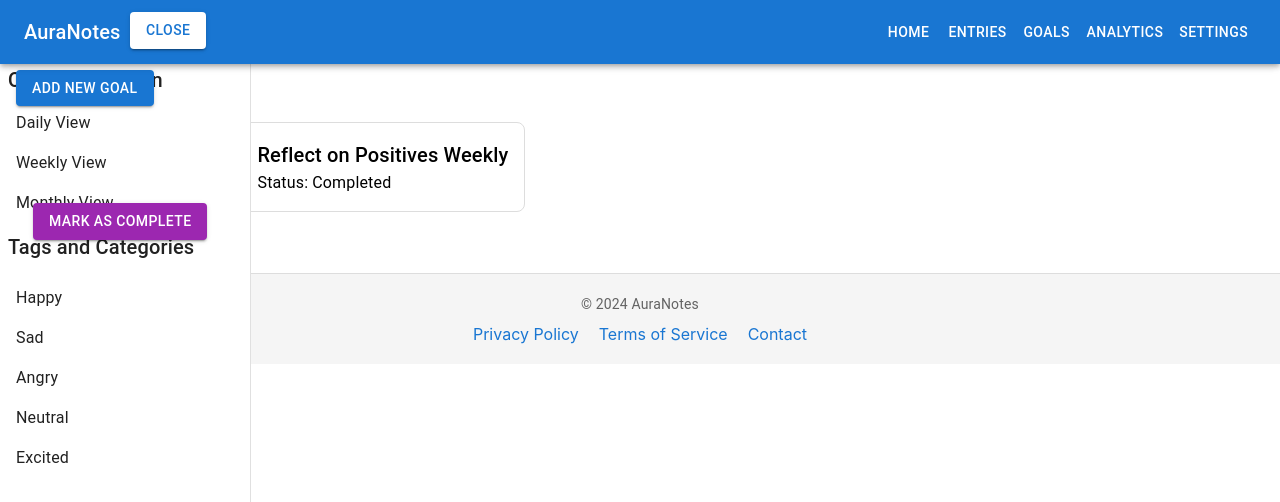
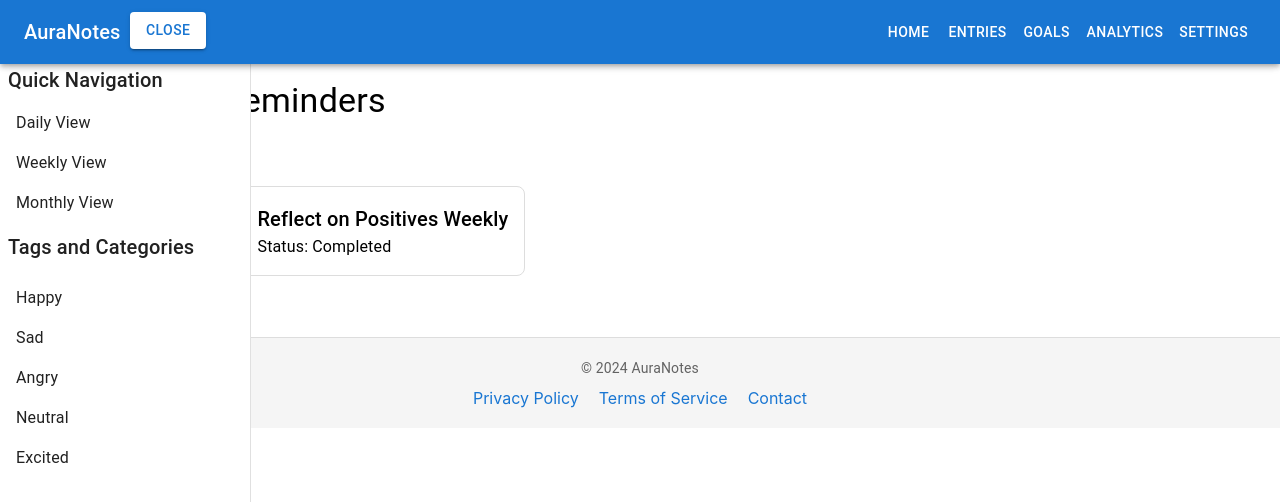
Before and after one commit to rkao2/journal-app, a React (Create React App) app: page /goals in a window 1280 px wide. Shown: the top 502 px of the page. Built offline with nearby package versions, Linux system fonts and the light colour scheme.

Commit message:
Sidebar covers correctly

```diff
--- a/src/pages/Goals.js
+++ b/src/pages/Goals.js
@@ -20,15 +20,15 @@ function Goals() {
   };
 
   return (
-    <Box className="goals" sx={{ padding: 2 }}>
+    <Box className="goals" sx={{ padding: 2, zIndex: 1, marginTop: 8 }}>
       <Typography variant="h4" gutterBottom>Your Goals & Reminders</Typography>
-      <Button variant="contained" color="primary" onClick={handleAddGoal}>
+      <Button variant="contained" color="primary" onClick={handleAddGoal} sx={{zIndex: -1}}>
         Add New Goal
       </Button>
-      <Grid2 container spacing={2} sx={{ marginTop: 2 }}>
+      <Grid2 container spacing={2} sx={{ marginTop: 2}}>
         {goals.map((goal) => (
           <Grid2 item xs={12} sm={6} md={4} key={goal.id}>
-            <Box className="goal-item" sx={{ border: '1px solid #ddd', borderRadius: 2, padding: 2 }}>
+            <Box className="goal-item" sx={{ border: '1px solid #ddd', borderRadius: 2, padding: 2}}>
               <Typography variant="h6">{goal.title}</Typography>
               <Typography>Status: {goal.status}</Typography>
               {goal.status !== 'Completed' && (
@@ -36,7 +36,7 @@ function Goals() {
                   variant="contained"
                   color="secondary"
                   onClick={() => handleMarkComplete(goal.id)}
-                  sx={{ marginTop: 1 }}
+                  sx={{ marginTop: 1, zIndex: -1 }}
                 >
                   Mark as Complete
                 </Button>
--- a/src/pages/Settings.js
+++ b/src/pages/Settings.js
@@ -3,7 +3,7 @@ import { Box, Typography, Button, Switch, FormControlLabel, Grid2, Paper } from
 
 function Settings() {
   return (
-    <Box sx={{ p: 4, padding: "80px" }}>
+    <Box sx={{ p: 4, padding: "80px", zIndex: -10 }}>
       {/* Page Title */}
       <Typography variant="h4" component="h2" gutterBottom>
         Settings
@@ -11,12 +11,12 @@ function Settings() {
 
       <Grid2 container spacing={3}>
         {/* Account Settings Section */}
-        <Grid2 item xs={12} md={6}>
-          <Paper elevation={2} sx={{ p: 3 }}>
+        <Grid2 item xs={12} md={6} sx={{zIndex:-1}}>
+          <Paper elevation={2} sx={{ p: 3}}>
             <Typography variant="h6" gutterBottom>
               Account Settings
             </Typography>
-            <Button variant="contained" color="primary" sx={{ mr: 2, mb: 1 }}>
+            <Button variant="contained" color="primary" sx={{ mr: 2, mb: 1, zIndex: 1 }}>
               Change Password
             </Button>
             <Button variant="outlined" color="secondary">
```
